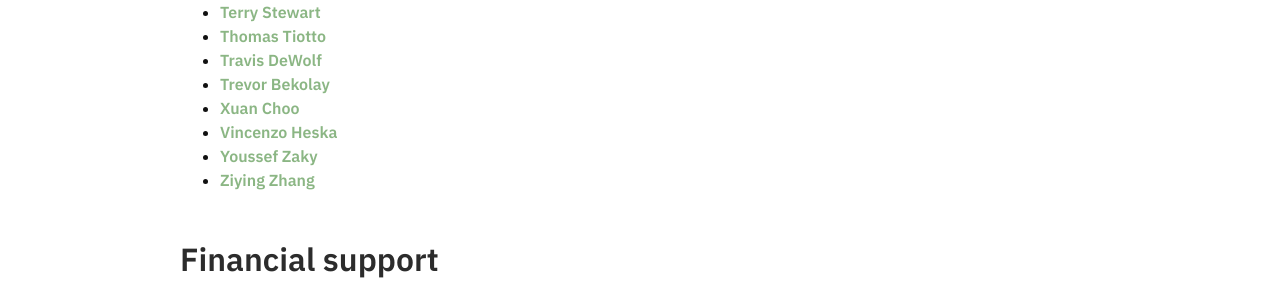
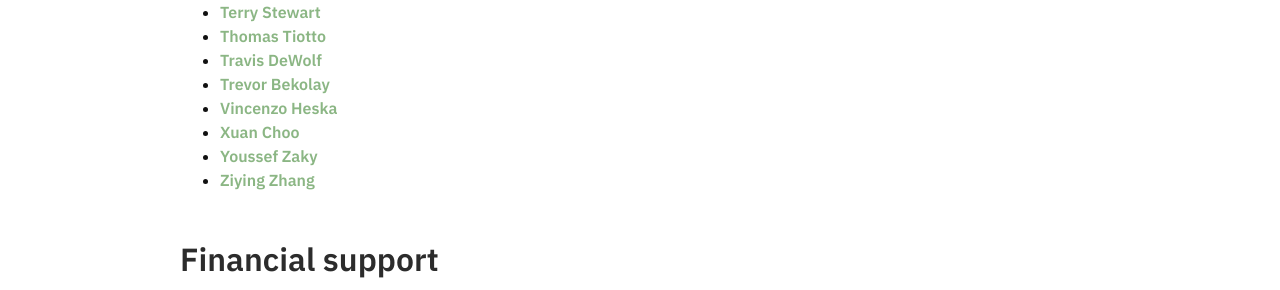
Before and after one commit to nengo/nengo.github.io, a Jekyll site: the page built from people.md, in a window 1280 px wide and 900 px high, scrolled down 1301 px. Shown: the part 183-473 px from the top of the window. Built offline with Jekyll 4.4.1, drawn with Linux system fonts in a browser that asks for light colours; nearby versions of some CDN libraries.

```diff
--- a/people.md
+++ b/people.md
@@ -62,8 +62,8 @@ By adding your name to this file, you are agreeing to the
 - [Thomas Tiotto](mailto:thomas.tiotto@outlook.com)
 - [Travis DeWolf](mailto:travis.dewolf@gmail.com)
 - [Trevor Bekolay](mailto:tbekolay@gmail.com)
+- [Vincenzo Heska](mailto:vincenzo.heska@gmail.com)
 - [Xuan Choo](mailto:xchoo.mainframe@gmail.com)
-- [Vincenzo Heska](mailto:vincenzo.heska@gmail.com)
 - [Youssef Zaky](mailto:youssefzaky@gmail.com)
 - [Ziying Zhang](mailto:zy8zhang@uwaterloo.ca)
 
```
